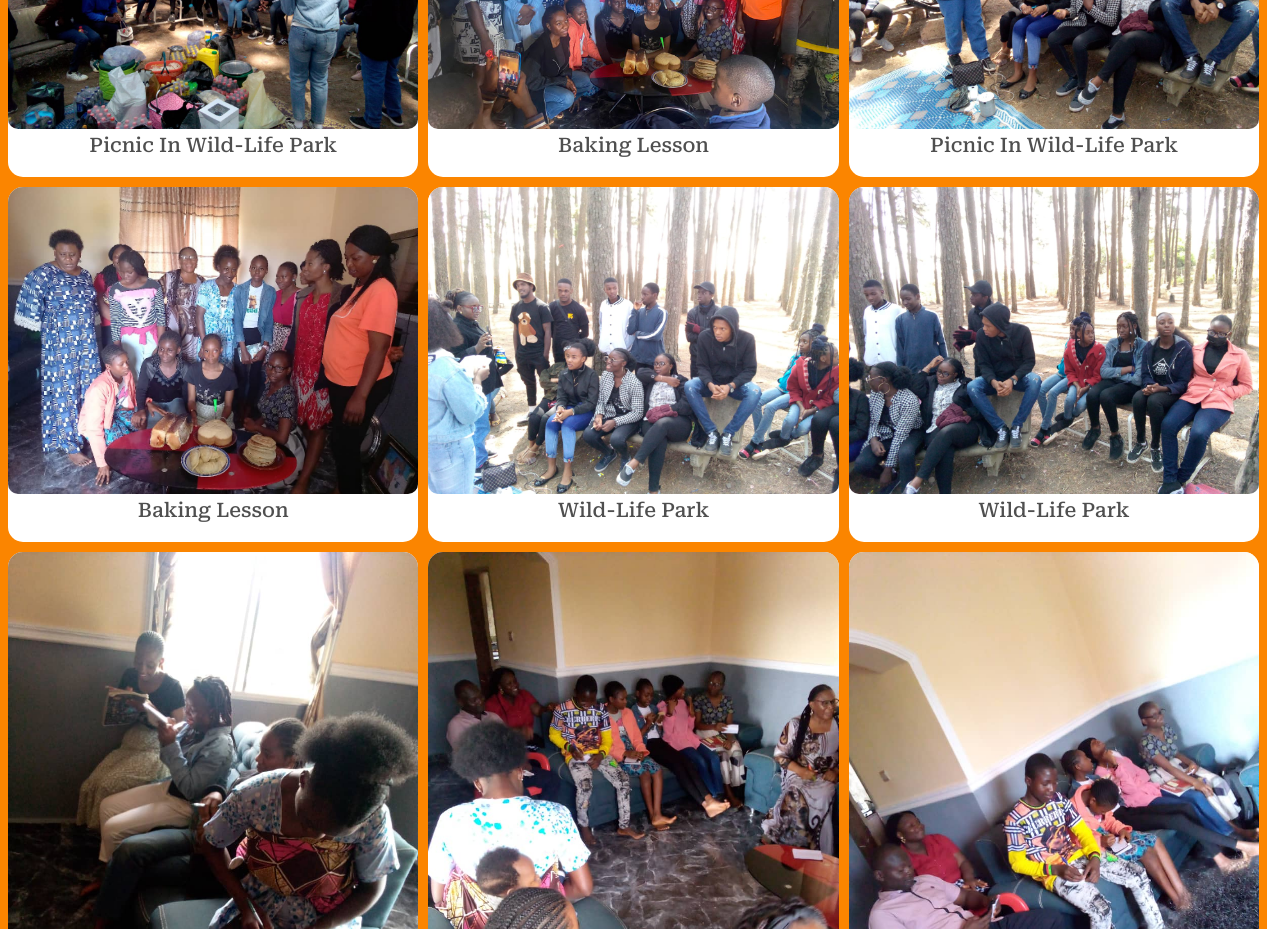
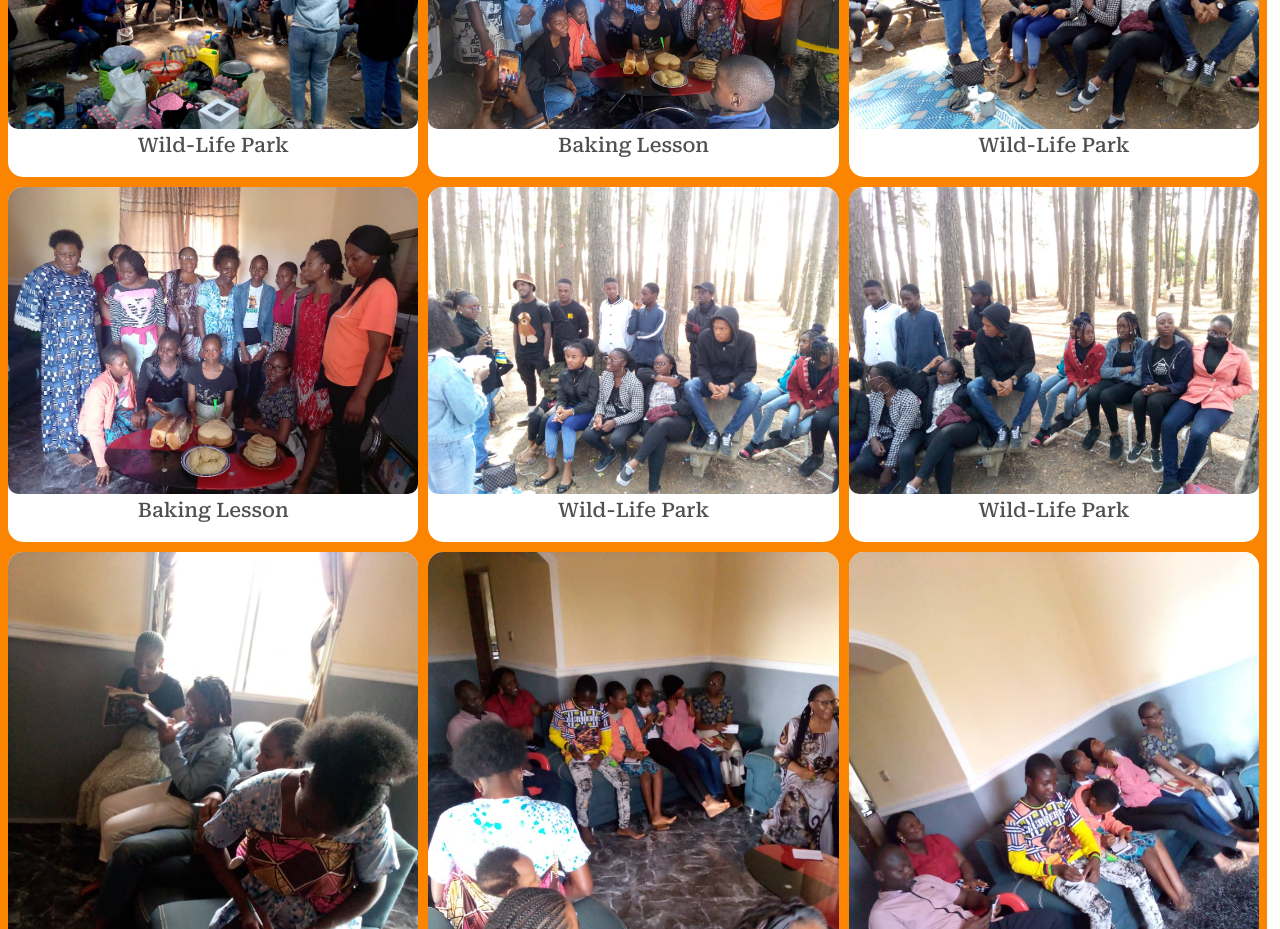
Before and after one commit to tosxin-456/Bethel-Teens, a React (Vite) app: page /Gallery in a window 1280 px wide. Shown: the part 1200-2129 px from the top of the page. Built offline with nearby package versions, Linux system fonts and the light colour scheme.

Commit message:
worked on the account and hands

```diff
--- a/src/pages/Gallery.jsx
+++ b/src/pages/Gallery.jsx
@@ -25,7 +25,7 @@ const Gallery = ({ setSelectedImage }) => {
         <div className='setOfThree'>
           <div className='firstPic'>
             <img src={image1} alt='' onClick={() => handleImageClick(image1)} />
-            <p className='text'>Picnic In Wild-Life Park</p>
+            <p className='text'> Wild-Life Park</p>
           </div>
           <div className='firstPic'>
             <img src={image2} alt='' onClick={() => handleImageClick(image2)} />
@@ -33,7 +33,7 @@ const Gallery = ({ setSelectedImage }) => {
           </div>
           <div className='firstPic'>
             <img src={image3} alt=''  onClick={() => handleImageClick(image3)} />
-            <p className='text'>Picnic In Wild-Life Park</p>
+            <p className='text'> Wild-Life Park</p>
           </div>
         </div>
         <div className='setOfThree'>
```
